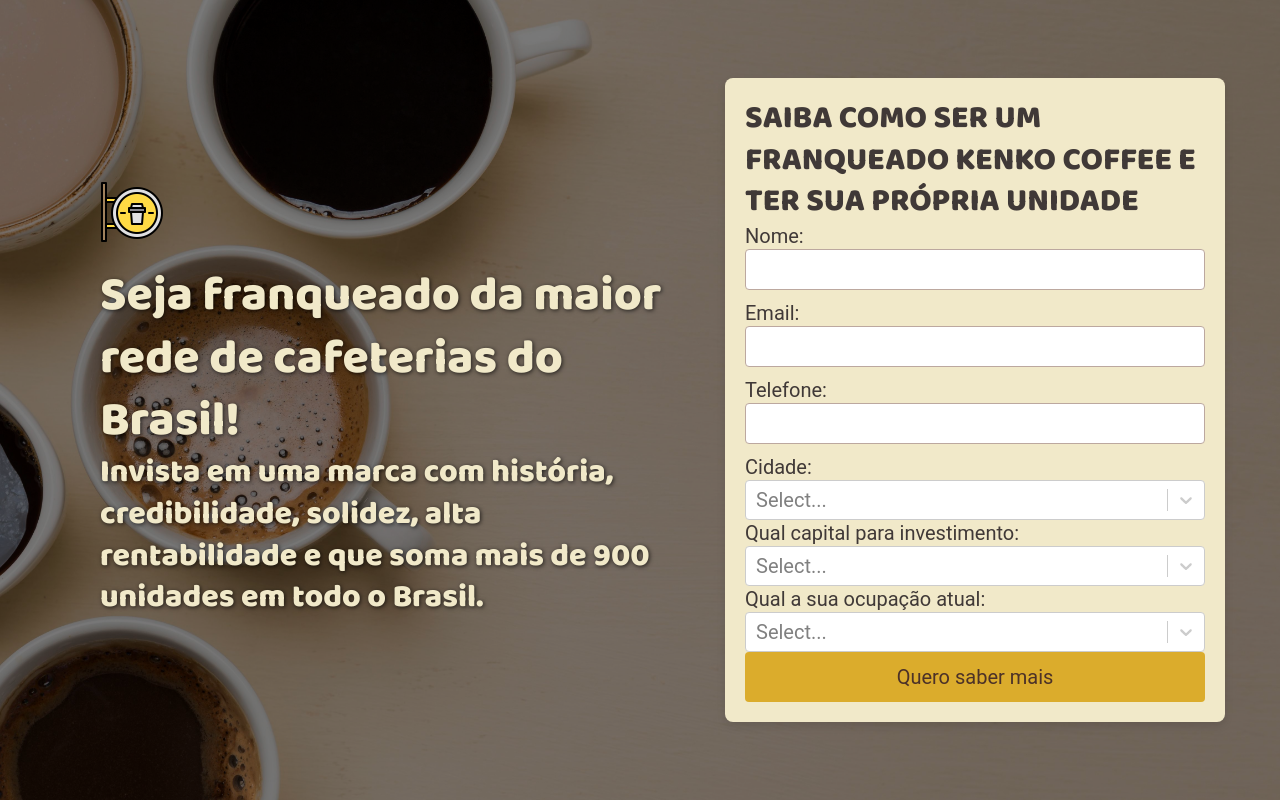
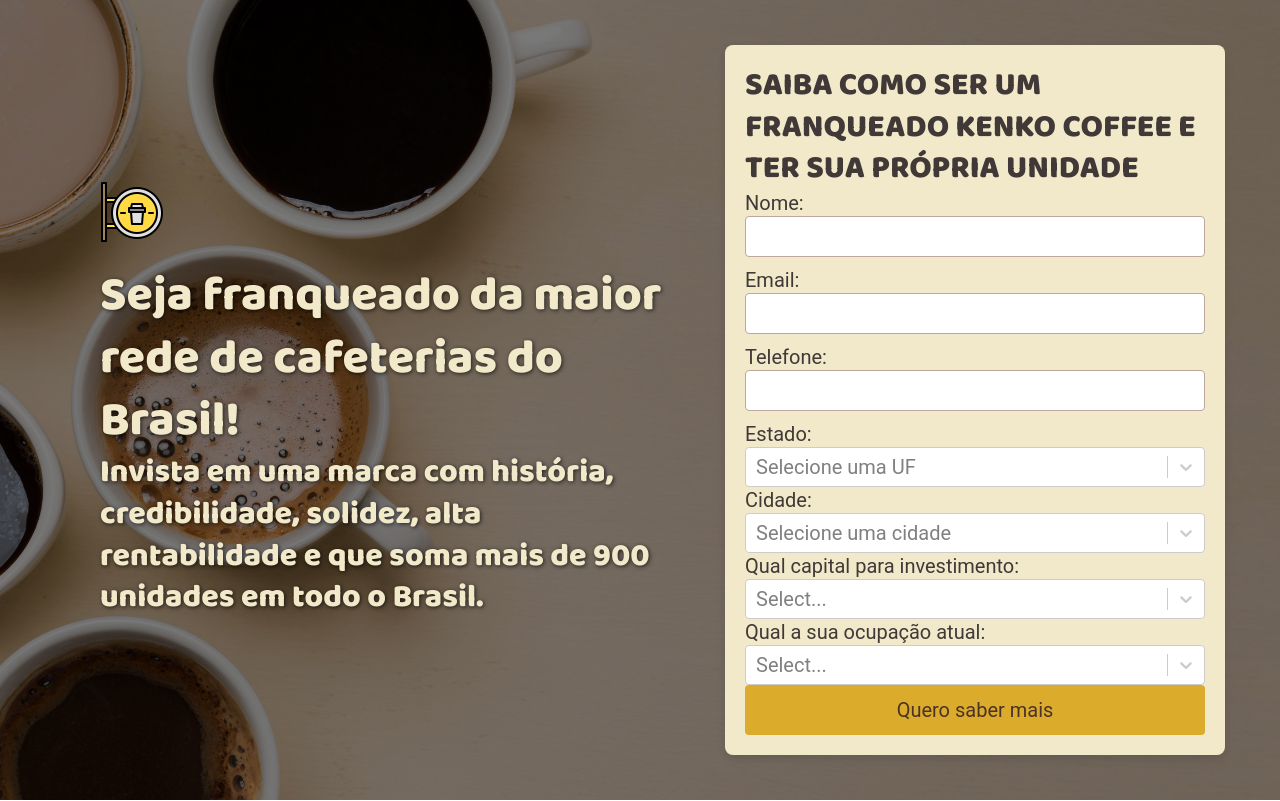
Before and after one commit to sergiorbf/kenko-coffee, a React (Vite) app: page /expansion in a window 1280 px wide. Shown: the top 801 px of the page. Built offline with nearby package versions, Linux system fonts and the light colour scheme; no server answers.

Commit message:
setting uf combo and city combo on franchise form

```diff
--- a/package.json
+++ b/package.json
@@ -12,6 +12,7 @@
   "dependencies": {
     "@hookform/resolvers": "^3.3.4",
     "@phosphor-icons/react": "^2.1.5",
+    "axios": "^1.7.2",
     "date-fns": "^3.6.0",
     "immer": "^10.1.1",
     "phosphor-react": "^1.4.1",
--- a/src/pages/Expansion/index.tsx
+++ b/src/pages/Expansion/index.tsx
@@ -1,5 +1,4 @@
 import { useEffect, useState } from 'react'
-import AsyncSelect from 'react-select/async'
 import Select from 'react-select'
 import {
   Container,
@@ -13,10 +12,9 @@
   AdditionalContent,
   Icon,
   Card,
-  // StyledSelect,
-  // SelectWrapper,
 } from './styles'
 import { FaHome, FaBuilding, FaMapMarkedAlt } from 'react-icons/fa'
+import axios from 'axios'
 
 const capitalOption = [
   { value: 240, label: 'A partir de 240mil reais' },
@@ -31,20 +29,60 @@
   { value: 'Outro', label: 'Outro' },
 ]
 
+type IBGEUFResponse = {
+  sigla: string
+  nome: string
+}
+type IBGECITYResponse = {
+  id: number
+  nome: string
+}
+
 export type CityProps = {
   id: number
   nome: string
 }
 
-type SelectItem = {
-  label: string
-  value: number
-}
-
 export function Expansion() {
   const [imgBase64, setImgBase64] = useState('')
-  const [selectedCity, setSelectedCity] = useState<SelectItem | null>(null)
-  const [searchTerm, setSearchTerm] = useState('')
+  const [ufs, setUfs] = useState<IBGEUFResponse[]>([])
+  const [cities, setCities] = useState<IBGECITYResponse[]>([])
+  const [selectedUf, setSelectedUf] = useState('0')
+  const [selectedCity, setSelectedCity] = useState('0')
+
+  useEffect(() => {
+    if (selectedUf === '0') {
+      return
+    }
+    axios
+      .get(
+        `https://servicodados.ibge.gov.br/api/v1/localidades/estados/${selectedUf.value}/municipios`,
+      )
+      .then((response) => {
+        setCities(response.data)
+      })
+  }, [selectedUf])
+
+  useEffect(() => {
+    axios
+      .get('https://servicodados.ibge.gov.br/api/v1/localidades/estados/')
+      .then((response) => {
+        setUfs(
+          response.data.map((uf: IBGEUFResponse) => ({
+            value: uf.sigla,
+            label: uf.nome,
+          })),
+        )
+      })
+  }, [])
+
+  function handleSelectUf(selectedOption) {
+    setSelectedUf(selectedOption)
+  }
+
+  function handleSelectCity(selectedOption) {
+    setSelectedCity(selectedOption)
+  }
 
   useEffect(() => {
     const fetchBase64Image = async () => {
@@ -54,25 +92,6 @@
     }
     fetchBase64Image()
   }, [])
-
-  const loadOptions = async (inputValue: string) => {
-    try {
-      const response = await fetch(
-        `https://servicodados.ibge.gov.br/api/v1/localidades/distritos?orderBy=nome&nome=${encodeURIComponent(inputValue)}`,
-      )
-      const data: CityProps[] = await response.json()
-      const comboCities: SelectItem[] = data
-        // .slice(0, 200)
-        .map((city: CityProps) => ({
-          label: city.nome,
-          value: city.id,
-        }))
-      return comboCities
-    } catch (error) {
-      console.error('Erro ao buscar cidades filtradas:', error)
-      return []
-    }
-  }
 
   return (
     <Container>
@@ -105,47 +124,33 @@
             <Input type="tel" name="phone" />
           </FormGroup>
           <FormGroup>
+            <label>Estado:</label>
+            <Select
+              options={ufs}
+              value={selectedUf}
+              onChange={handleSelectUf}
+              placeholder="Selecione uma UF"
+            />
+          </FormGroup>
+          <FormGroup>
             <label>Cidade:</label>
-            <AsyncSelect
+            <Select
+              options={cities.map((city: IBGECITYResponse) => ({
+                value: city.nome,
+                label: city.nome,
+              }))}
               value={selectedCity}
-              cacheOptions
-              defaultOptions
-              loadOptions={loadOptions}
-              onInputChange={setSearchTerm}
-              onChange={(selectedOption) => setSelectedCity(selectedOption)}
+              onChange={handleSelectCity}
+              placeholder="Selecione uma cidade"
             />
           </FormGroup>
           <FormGroup>
             <label htmlFor="capital">Qual capital para investimento:</label>
             <Select options={capitalOption} />
-            {/* <SelectWrapper>
-              <StyledSelect id="capital" name="capital">
-                <option value="" disabled selected>
-                  Selecione
-                </option>
-                <option value="240">A partir de 240mil reais</option>
-                <option value="570">A partir de 570mil reais</option>
-              </StyledSelect>
-            </SelectWrapper> */}
           </FormGroup>
           <FormGroup>
             <label htmlFor="occupation">Qual a sua ocupação atual:</label>
             <Select options={occupationOptions} />
-            {/* <SelectWrapper>
-              <StyledSelect id="occupation" name="occupation">
-                <option value="" disabled selected>
-                  Selecione
-                </option>
-                <option value="Empreendedor/Empresário">
-                  Empreendedor/Empresário
-                </option>
-                <option value="Funcionário CLT">Funcionário CLT</option>
-                <option value="Funcionário Público">Funcionário Público</option>
-                <option value="Aposentado">Aposentado</option>
-                <option value="Investidor">Investidor</option>
-                <option value="Outro">Outro</option>
-              </StyledSelect>
-            </SelectWrapper> */}
           </FormGroup>
           <Button type="submit">Quero saber mais</Button>
         </Form>
--- a/src/pages/Expansion/styles.ts
+++ b/src/pages/Expansion/styles.ts
@@ -180,37 +180,3 @@
     fill: ${({ theme }) => theme.colors.yellow};
   }
 `
-
-export const SelectWrapper = styled.div`
-  position: relative;
-  display: inline-block;
-  width: 100%;
-  margin-bottom: 10px;
-
-  &::after {
-    content: '▼';
-    position: absolute;
-    top: 50%;
-    right: 10px;
-    transform: translateY(-50%);
-    pointer-events: none;
-    color: ${({ theme }) => theme.colors['brown-dark']};
-  }
-`
-
-export const StyledSelect = styled.select`
-  width: 100%;
-  padding: 10px;
-  padding-right: 30px;
-  border: 1px solid ${({ theme }) => theme.colors['brown-light']};
-  border-radius: 4px;
-  color: ${({ theme }) => theme.colors['brown-dark']};
-  font-size: ${TextPatterns.fonts.textL};
-  appearance: none;
-  cursor: pointer;
-
-  &:focus {
-    outline: none;
-    border-color: ${({ theme }) => theme.colors['yellow-dark']};
-  }
-`
```
Also changed, not shown: 1 other file (tests, documents, lock files or other folders).
